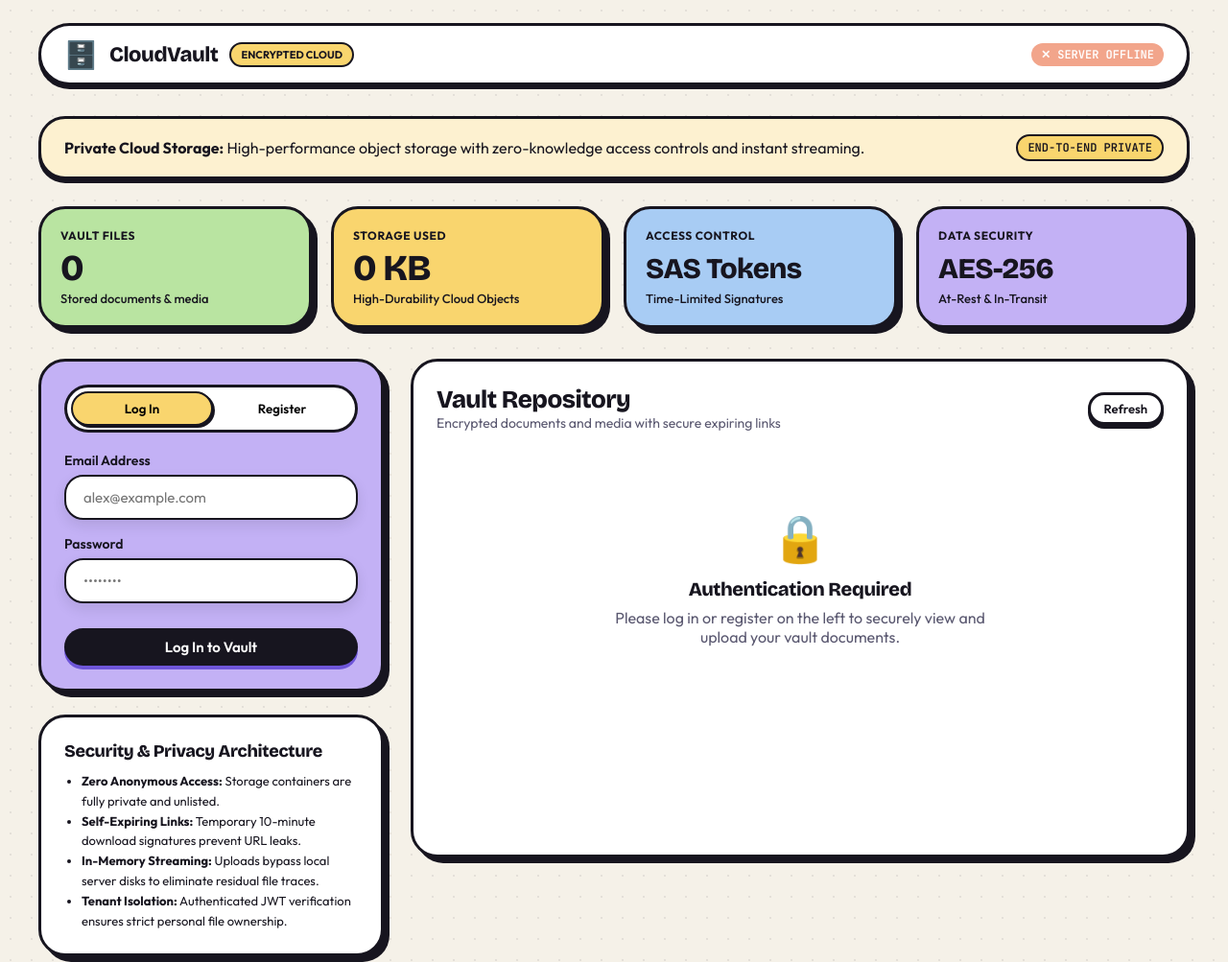
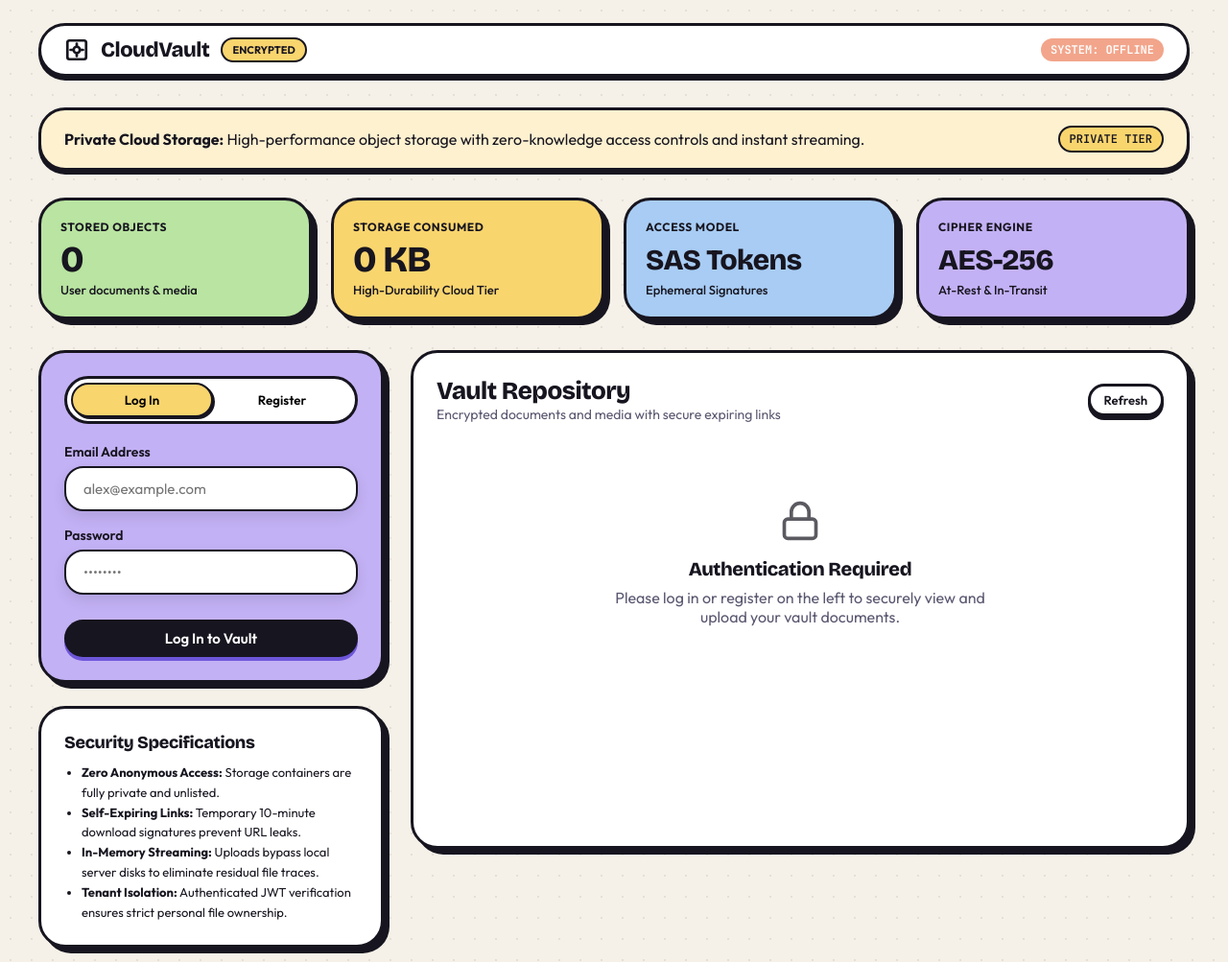
Before and after one commit to Lord-Amaan/cloud-vault, a website: page public/index.html in a window 1280 px wide. Shown: the whole page at 96% size. Drawn offline with nearby package versions, Linux system fonts and the light colour scheme; no server answers.

Commit message:
refactor: remove all emojis and AI slop, clean minimalist UI

```diff
--- a/public/app.js
+++ b/public/app.js
@@ -47,7 +47,6 @@ const toastIcon = document.getElementById('toastIcon');
 // Helper: Show Toast
 function showToast(message, isError = false) {
   toastMessage.textContent = message;
-  toastIcon.textContent = isError ? '❌' : '✅';
   toast.style.borderColor = isError ? 'var(--danger)' : 'var(--ink)';
   toast.style.display = 'flex';
   setTimeout(() => {
@@ -70,14 +69,14 @@ async function checkHealth() {
     const res = await fetch('/api/health');
     const data = await res.json();
     if (data.status === 'UP') {
-      healthBadge.textContent = '● Cloud Online';
+      healthBadge.textContent = 'System: Online';
       healthBadge.className = 'badge badge-mint mono';
     } else {
-      healthBadge.textContent = `▲ ${data.status}`;
+      healthBadge.textContent = `Status: ${data.status}`;
       healthBadge.className = 'badge badge-butter mono';
     }
   } catch (err) {
-    healthBadge.textContent = '✕ Server Offline';
+    healthBadge.textContent = 'System: Offline';
     healthBadge.className = 'badge badge-coral mono';
   }
 }
@@ -305,16 +304,16 @@ function renderFileList(files) {
       </div>
       <div class="file-actions">
         <button class="btn btn-secondary btn-sm" onclick="openSasView('${file._id}', false)">
-          👁️ View
+          View
         </button>
         <button class="btn btn-secondary btn-sm" onclick="openSasView('${file._id}', true)">
-          ⬇️ Download
+          Download
         </button>
-        <button class="btn btn-secondary btn-sm" onclick="copySasLink('${file._id}')" title="Copy 15-minute SAS URL">
-          🔗 Link
+        <button class="btn btn-secondary btn-sm" onclick="copySasLink('${file._id}')" title="Copy 10-minute secure link">
+          Copy Link
         </button>
         <button class="btn btn-danger btn-sm" onclick="deleteVaultFile('${file._id}')">
-          🗑️
+          Delete
         </button>
       </div>
     `;
--- a/public/index.html
+++ b/public/index.html
@@ -11,12 +11,19 @@
     <!-- Navbar -->
     <header class="navbar">
       <div class="brand">
-        <span style="font-size: 28px;">🗄️</span>
+        <svg width="26" height="26" viewBox="0 0 24 24" fill="none" stroke="currentColor" stroke-width="2.5" stroke-linecap="round" stroke-linejoin="round">
+          <rect x="3" y="3" width="18" height="18" rx="2"/>
+          <circle cx="12" cy="12" r="3"/>
+          <line x1="12" y1="9" x2="12" y2="6"/>
+          <line x1="12" y1="18" x2="12" y2="15"/>
+          <line x1="9" y1="12" x2="6" y2="12"/>
+          <line x1="18" y1="12" x2="15" y2="12"/>
+        </svg>
         <span class="brand-font">CloudVault</span>
-        <span class="brand-badge">Encrypted Cloud</span>
+        <span class="brand-badge">Encrypted</span>
       </div>
       <div class="nav-actions">
-        <div id="healthBadge" class="badge badge-mint mono">Health: Checking...</div>
+        <div id="healthBadge" class="badge badge-mint mono">System: Online</div>
         <div id="userNav" style="display: none; align-items: center; gap: 10px;">
           <span id="userNameDisplay" class="mono" style="font-weight: 600;"></span>
           <button id="logoutBtn" class="btn btn-secondary btn-sm">Log out</button>
@@ -29,31 +36,31 @@
       <div>
         <strong>Private Cloud Storage:</strong> High-performance object storage with zero-knowledge access controls and instant streaming.
       </div>
-      <span class="mono badge badge-butter">End-to-End Private</span>
+      <span class="mono badge badge-butter">Private Tier</span>
     </div>
 
     <!-- KPI Tiles Grid -->
     <section class="kpi-grid">
       <div class="kpi-card feature-mint">
-        <span class="kpi-label">Vault Files</span>
+        <span class="kpi-label">Stored Objects</span>
         <div class="kpi-value brand-font" id="kpiFileCount">0</div>
-        <span style="font-size: 13px; font-weight: 500; margin-top: 4px;">Stored documents & media</span>
+        <span style="font-size: 13px; font-weight: 500; margin-top: 4px;">User documents & media</span>
       </div>
 
       <div class="kpi-card feature-butter">
-        <span class="kpi-label">Storage Used</span>
+        <span class="kpi-label">Storage Consumed</span>
         <div class="kpi-value brand-font" id="kpiStorageUsed">0 KB</div>
-        <span style="font-size: 13px; font-weight: 500; margin-top: 4px;">High-Durability Cloud Objects</span>
+        <span style="font-size: 13px; font-weight: 500; margin-top: 4px;">High-Durability Cloud Tier</span>
       </div>
 
       <div class="kpi-card feature-sky">
-        <span class="kpi-label">Access Control</span>
+        <span class="kpi-label">Access Model</span>
         <div class="kpi-value brand-font" style="font-size: 30px;">SAS Tokens</div>
-        <span style="font-size: 13px; font-weight: 500; margin-top: 4px;">Time-Limited Signatures</span>
+        <span style="font-size: 13px; font-weight: 500; margin-top: 4px;">Ephemeral Signatures</span>
       </div>
 
       <div class="kpi-card feature-lavender">
-        <span class="kpi-label">Data Security</span>
+        <span class="kpi-label">Cipher Engine</span>
         <div class="kpi-value brand-font" style="font-size: 30px;">AES-256</div>
         <span style="font-size: 13px; font-weight: 500; margin-top: 4px;">At-Rest & In-Transit</span>
       </div>
@@ -96,12 +103,16 @@
         <div id="uploadCard" class="card" style="display: none;">
           <h2 style="font-size: 22px; margin-bottom: 8px;">Upload Media / Document</h2>
           <p style="font-size: 14px; color: var(--muted); margin-bottom: 16px;">
-            Files are held in memory buffer and streamed directly into private cloud storage.
+            Files are streamed directly into private cloud storage from memory buffer.
           </p>
 
           <form id="uploadForm">
             <div id="dropzone" class="dropzone">
-              <div style="font-size: 36px; margin-bottom: 8px;">☁️</div>
+              <svg width="36" height="36" viewBox="0 0 24 24" fill="none" stroke="currentColor" stroke-width="2.5" stroke-linecap="round" stroke-linejoin="round" style="margin-bottom: 8px;">
+                <path d="M21 15v4a2 2 0 0 1-2 2H5a2 2 0 0 1-2-2v-4"/>
+                <polyline points="17 8 12 3 7 8"/>
+                <line x1="12" y1="3" x2="12" y2="15"/>
+              </svg>
               <p><strong>Click or Drag & Drop file here</strong></p>
               <p style="font-size: 12px; color: var(--muted); margin-top: 4px;">Max size 10MB (PDF, PNG, JPG, MP4)</p>
               <input type="file" id="fileInput" accept=".pdf,.png,.jpg,.jpeg,.mp4" style="display: none;" required>
@@ -117,9 +128,9 @@
           </form>
         </div>
 
-        <!-- Security & Privacy Guarantee Card -->
+        <!-- Security & Privacy Architecture Card -->
         <div class="card" style="margin-top: 24px; background: var(--paper);">
-          <h3 style="font-size: 18px; margin-bottom: 10px;">Security & Privacy Architecture</h3>
+          <h3 style="font-size: 18px; margin-bottom: 10px;">Security Specifications</h3>
           <ul style="font-size: 13px; line-height: 1.6; padding-left: 18px;">
             <li><strong>Zero Anonymous Access:</strong> Storage containers are fully private and unlisted.</li>
             <li><strong>Self-Expiring Links:</strong> Temporary 10-minute download signatures prevent URL leaks.</li>
@@ -141,7 +152,10 @@
           </div>
 
           <div id="authPromptPlaceholder" style="text-align: center; padding: 60px 20px;">
-            <div style="font-size: 48px; margin-bottom: 12px;">🔒</div>
+            <svg width="44" height="44" viewBox="0 0 24 24" fill="none" stroke="currentColor" stroke-width="2" stroke-linecap="round" stroke-linejoin="round" style="margin-bottom: 12px; opacity: 0.7;">
+              <rect x="3" y="11" width="18" height="11" rx="2" ry="2"/>
+              <path d="M7 11V7a5 5 0 0 1 10 0v4"/>
+            </svg>
             <h3 style="font-size: 20px; margin-bottom: 8px;">Authentication Required</h3>
             <p style="color: var(--muted); max-width: 400px; margin: 0 auto;">
               Please log in or register on the left to securely view and upload your vault documents.
@@ -153,7 +167,9 @@
           </div>
 
           <div id="noFilesPlaceholder" style="display: none; text-align: center; padding: 60px 20px;">
-            <div style="font-size: 48px; margin-bottom: 12px;">📂</div>
+            <svg width="44" height="44" viewBox="0 0 24 24" fill="none" stroke="currentColor" stroke-width="2" stroke-linecap="round" stroke-linejoin="round" style="margin-bottom: 12px; opacity: 0.7;">
+              <path d="M22 19a2 2 0 0 1-2 2H4a2 2 0 0 1-2-2V5a2 2 0 0 1 2-2h5l2 3h9a2 2 0 0 1 2 2z"/>
+            </svg>
             <h3 style="font-size: 20px; margin-bottom: 8px;">Vault is Empty</h3>
             <p style="color: var(--muted);">Upload your first document or media file using the upload form.</p>
           </div>
@@ -164,7 +180,6 @@
 
   <!-- Notification Toast -->
   <div id="toast" class="toast">
-    <span id="toastIcon">ℹ️</span>
     <span id="toastMessage">Notification message</span>
   </div>
 
```
